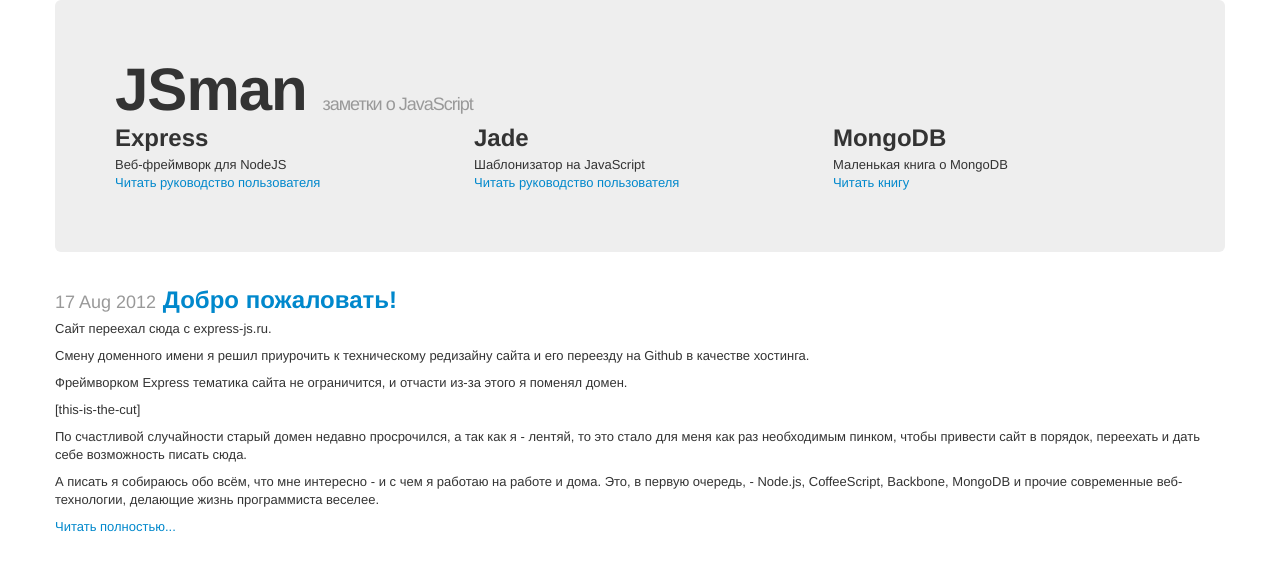
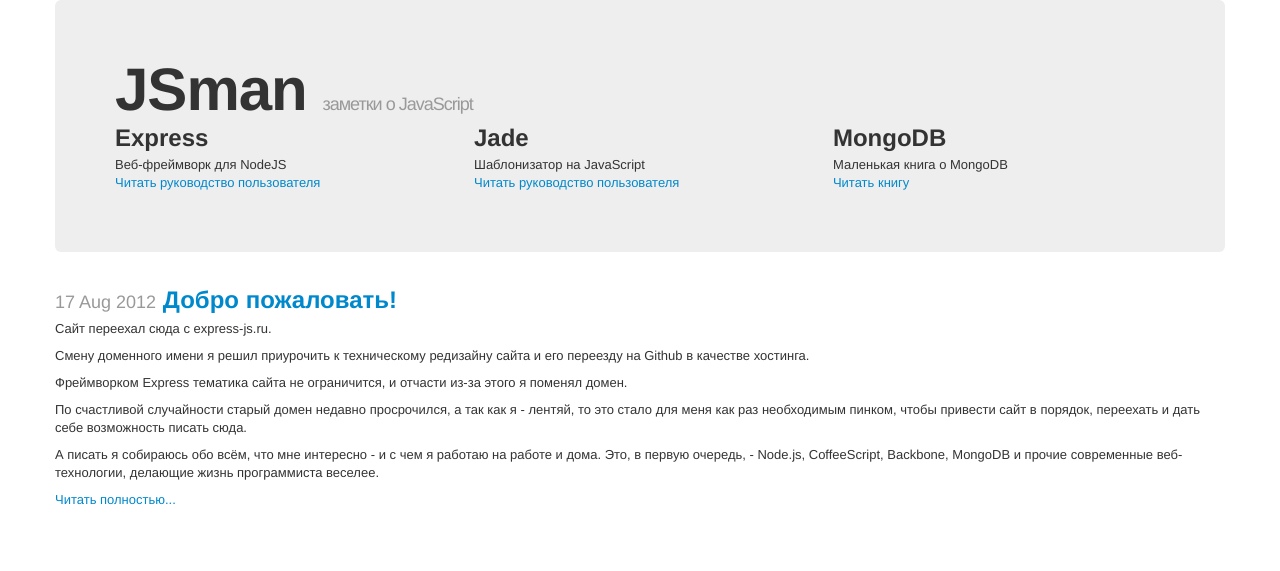
Before and after one commit to jsmarkus/jsman.ru, a Jekyll site: the page built from index.markdown, in a window 1280 px wide. Shown: the top 571 px of the page. Built offline with Jekyll 4.4.1, drawn with Linux system fonts in a browser that asks for light colours.

Commit message:
removed cat

```diff
--- a/_posts/2012-08-17-wellcome.markdown
+++ b/_posts/2012-08-17-wellcome.markdown
@@ -10,8 +10,6 @@
 
 Фреймворком Express тематика сайта не ограничится, и отчасти из-за этого я поменял домен.
 
-[this-is-the-cut]
-
 По счастливой случайности старый домен недавно просрочился, а так как я - лентяй, то это стало для меня как раз необходимым пинком, чтобы привести сайт в порядок, переехать и дать себе возможность писать сюда.
 
 А писать я собираюсь обо всём, что мне интересно - и с чем я работаю на работе и дома. Это, в первую очередь, - Node.js, CoffeeScript, Backbone, MongoDB и прочие современные веб-технологии, делающие жизнь программиста веселее.
```
